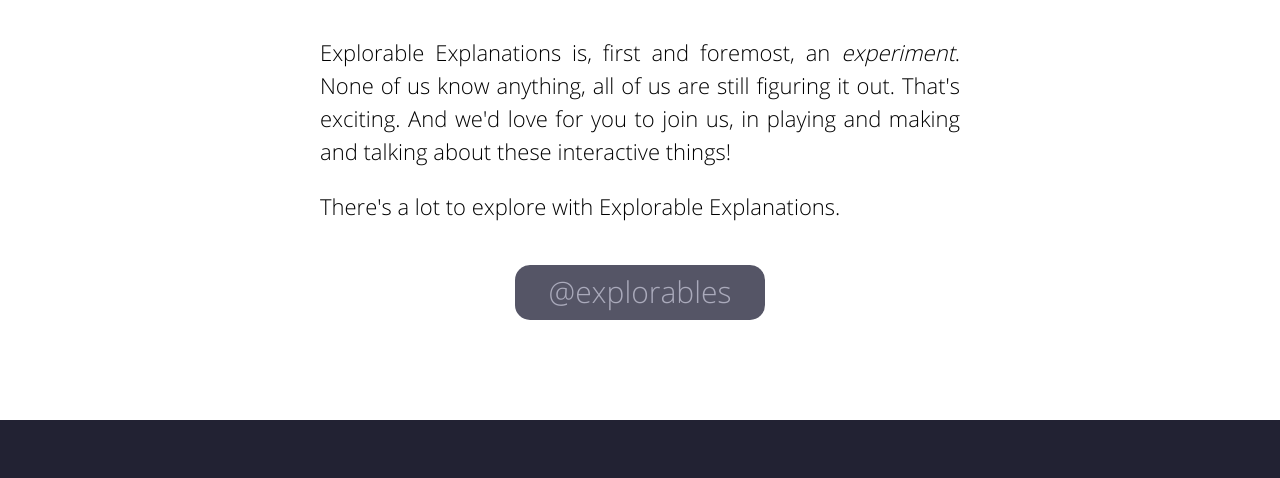
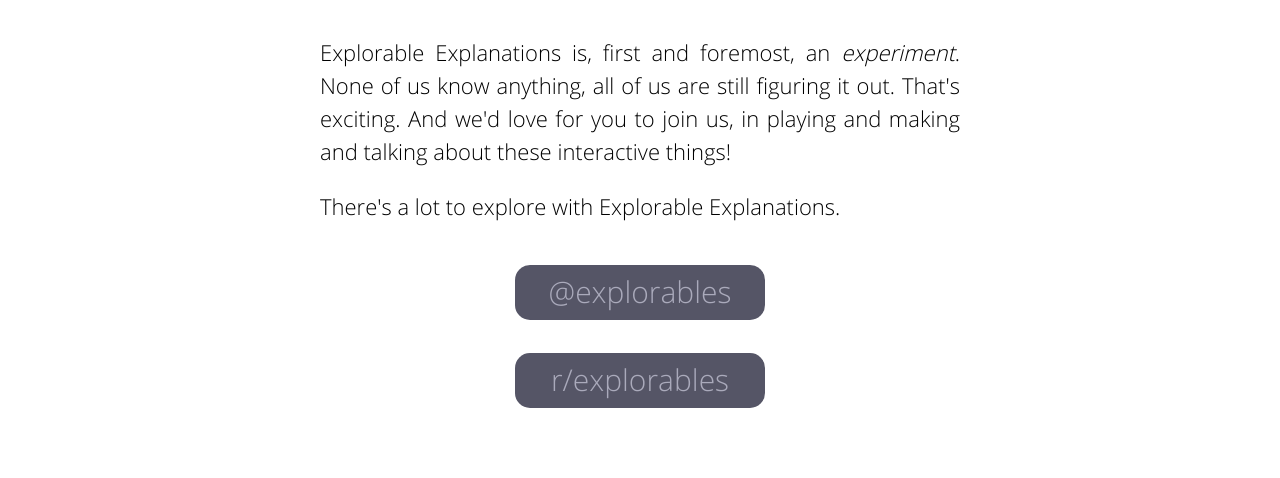
Before and after one commit to explorableexplanations/explorableexplanations.github.io, a plain HTML site: page index.html in a window 1280 px wide. Shown: the part 5576-6054 px from the top of the page. Drawn offline with Linux system fonts and the light colour scheme.

Commit message:
reddit link

```diff
--- a/index.html
+++ b/index.html
@@ -293,6 +293,12 @@ There's a lot to explore with Explorable Explanations.
 @explorables
 </div>
 </a>
+<br>
+<a class="button" href="https://www.reddit.com/r/explorables">
+<div>
+r/explorables
+</div>
+</a>
 
 </div>
 
```
